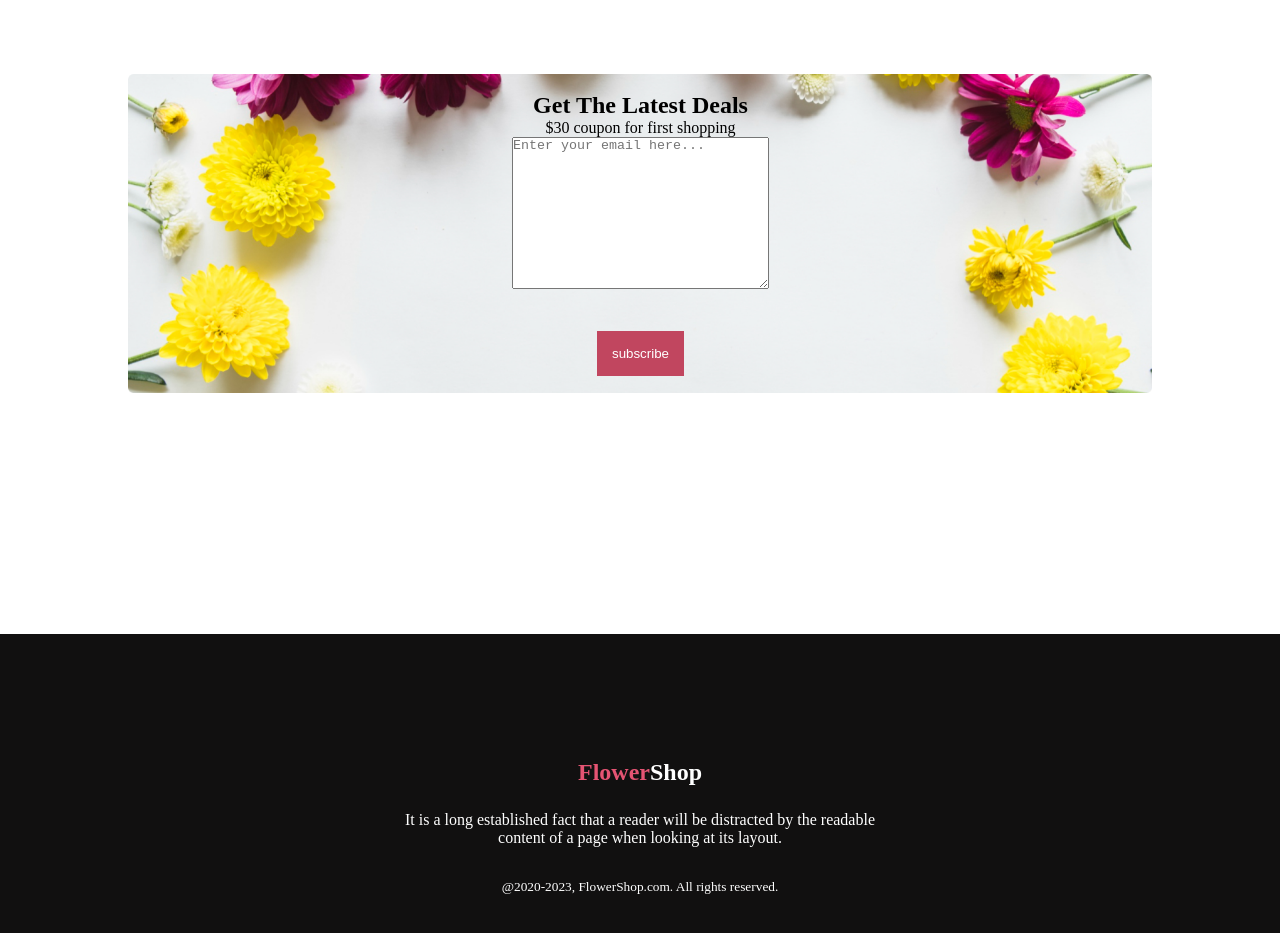
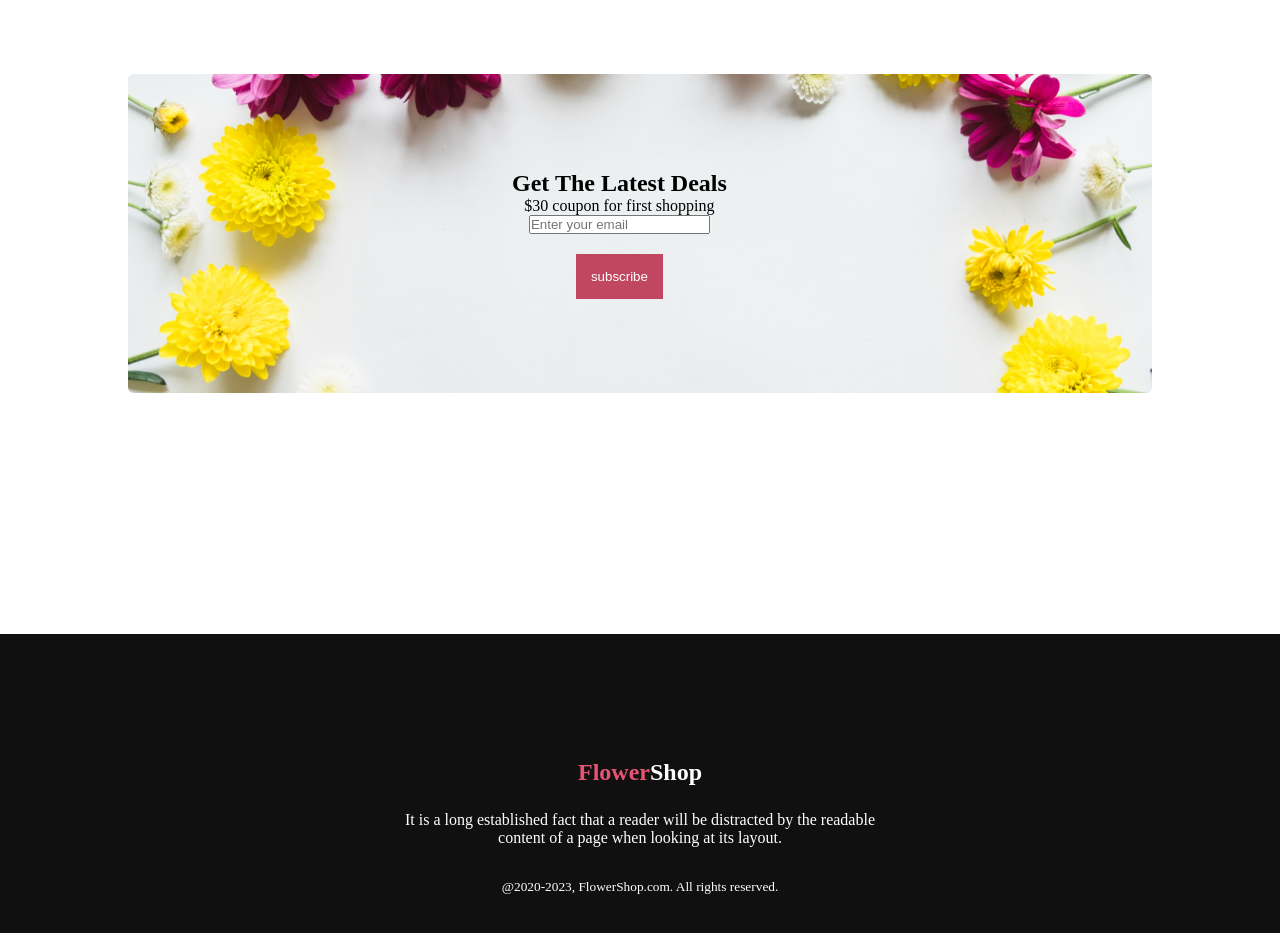
Before and after one commit to quamrul0411/flower-shop-assignment, a plain HTML site: page index.html in a window 1280 px wide. Shown: the part 3240-4173 px from the top of the page. Drawn offline with Linux system fonts and the light colour scheme.

Commit message:
new feature

```diff
--- a/index.html
+++ b/index.html
@@ -56,8 +56,10 @@
             <div class="subscribe-item">
                 <h2>Get The Latest Deals</h2>
                 <p>$30 coupon for first shopping</p>
-                <form> <textarea name="" placeholder="Enter your email here..." id="" cols="30" rows="10"></textarea></form>
+               <div>
+                <input type="email" name="Email" placeholder="Enter your email" id="">
                 <br> <button class="btn-primary">subscribe</button>
+               </div>
             </div>
 
         </div>
```
